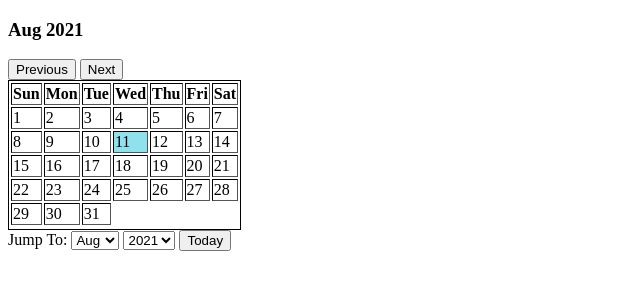
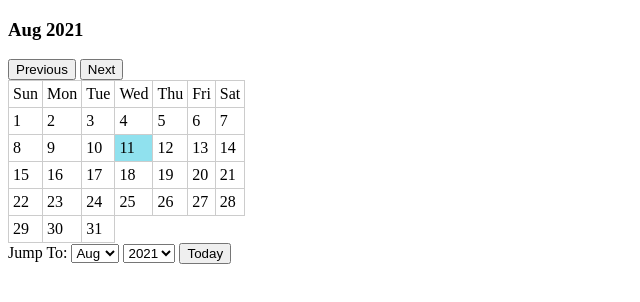
Before and after one commit to bekzodnj/calendarx, a plain HTML site: page index.html in a window 1280 px wide. Shown: the whole page, without its empty margins (0-640 px from the left). Drawn offline with Linux system fonts and the light colour scheme.

Commit message:
feat (styling): Calendar: applied default table settings

```diff
--- a/css/main.css
+++ b/css/main.css
@@ -4,8 +4,32 @@
   box-sizing: border-box;
 }
 
+/* Table reset to default */
+table,
+caption,
+tbody,
+tfoot,
+thead,
+tr,
+th,
+td {
+  margin: 0;
+  padding: 0;
+  border: 0;
+  font-size: 100%;
+  font: inherit;
+  vertical-align: baseline;
+}
+
+td,
+th {
+  padding: 0.25rem;
+  text-align: left;
+  border: 1px solid #ccc;
+}
 table {
-  border: 1px solid #000;
+  border-collapse: collapse;
+  border-spacing: 0;
 }
 
 .bg-accent {
```
